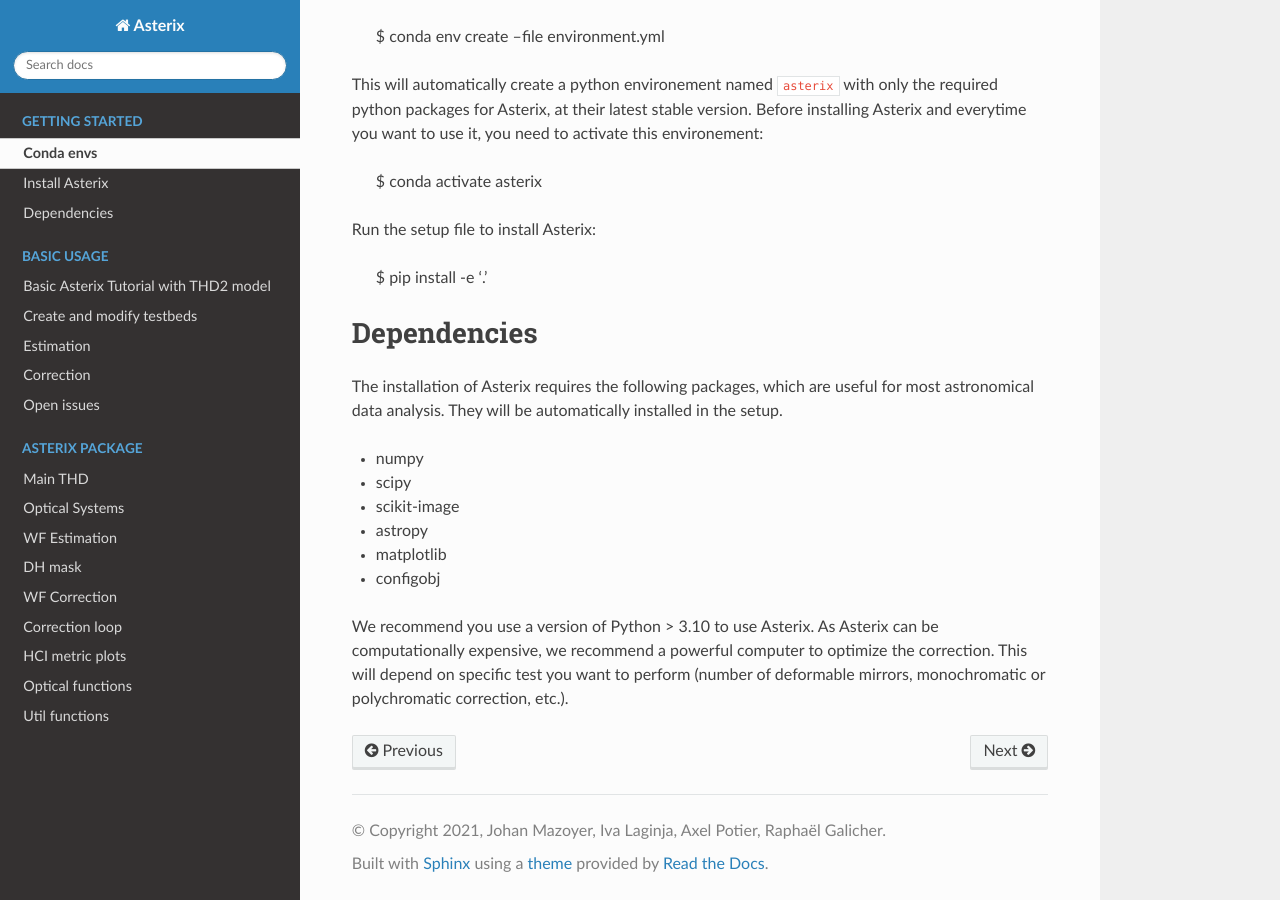
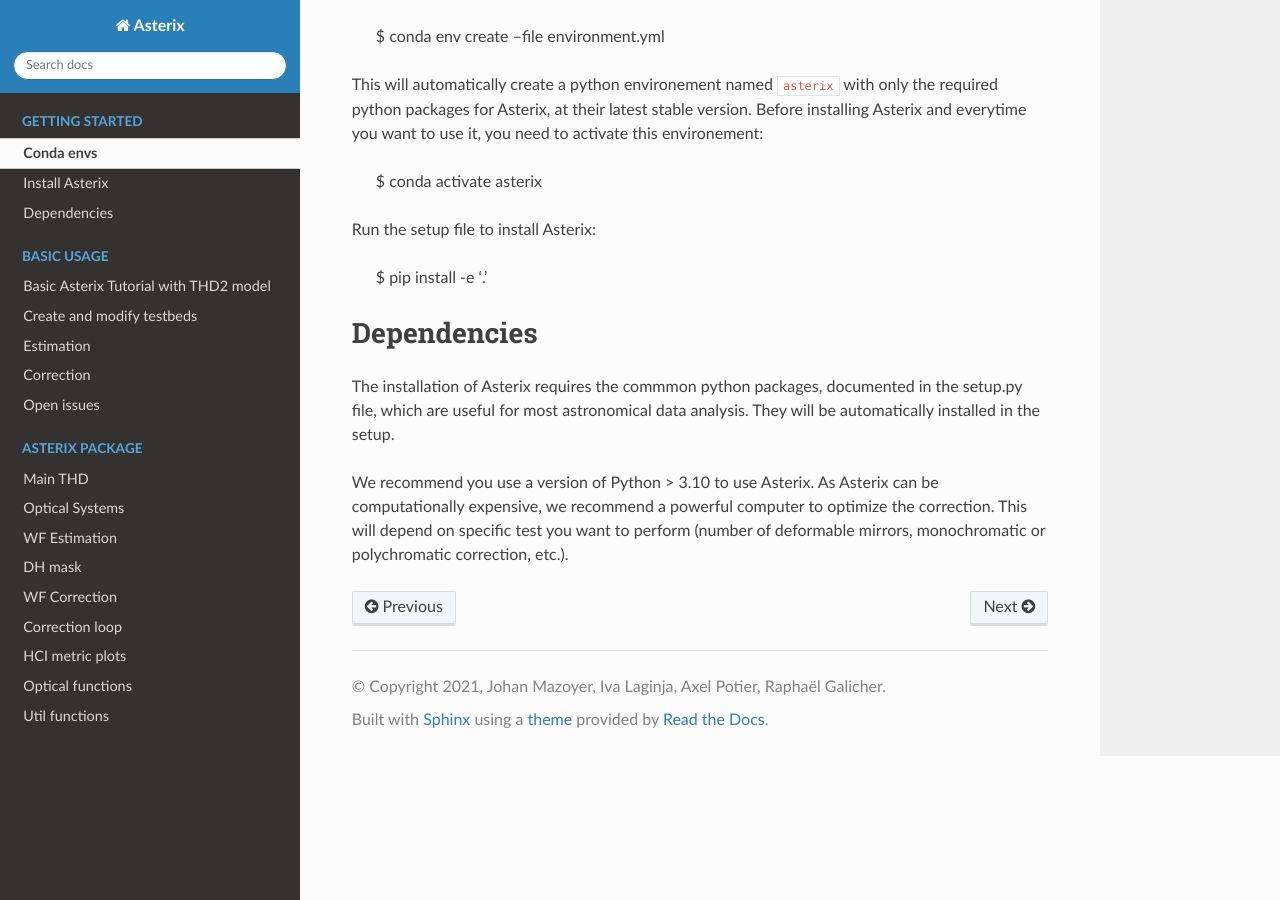
Before and after one commit to johanmazoyer/Asterix, a Sphinx documentation site: the page built from docs/install.rst, in a window 1280 px wide and 900 px high, scrolled down 870 px. Built offline with Sphinx 7.4.7 and the Read the Docs theme 2.0.0, drawn with Linux system fonts in a browser that asks for light colours.

Commit message:
update deoendencies

```diff
--- a/docs/install.rst
+++ b/docs/install.rst
@@ -50,15 +50,8 @@
 
 Dependencies
 -------------
-The installation of Asterix requires the following packages, which are useful for most astronomical data analysis. They will be automatically
-installed in the setup.
-
-* numpy
-* scipy
-* scikit-image
-* astropy
-* matplotlib
-* configobj
+The installation of Asterix requires the commmon python packages, documented in the setup.py file, which are useful for most astronomical
+data analysis. They will be automatically installed in the setup.
 
 We recommend you use a version of Python > 3.10 to use Asterix. As Asterix can be computationally expensive, we recommend a
 powerful computer to optimize the correction. This will depend on specific test you want to perform (number of deformable mirrors,
```
